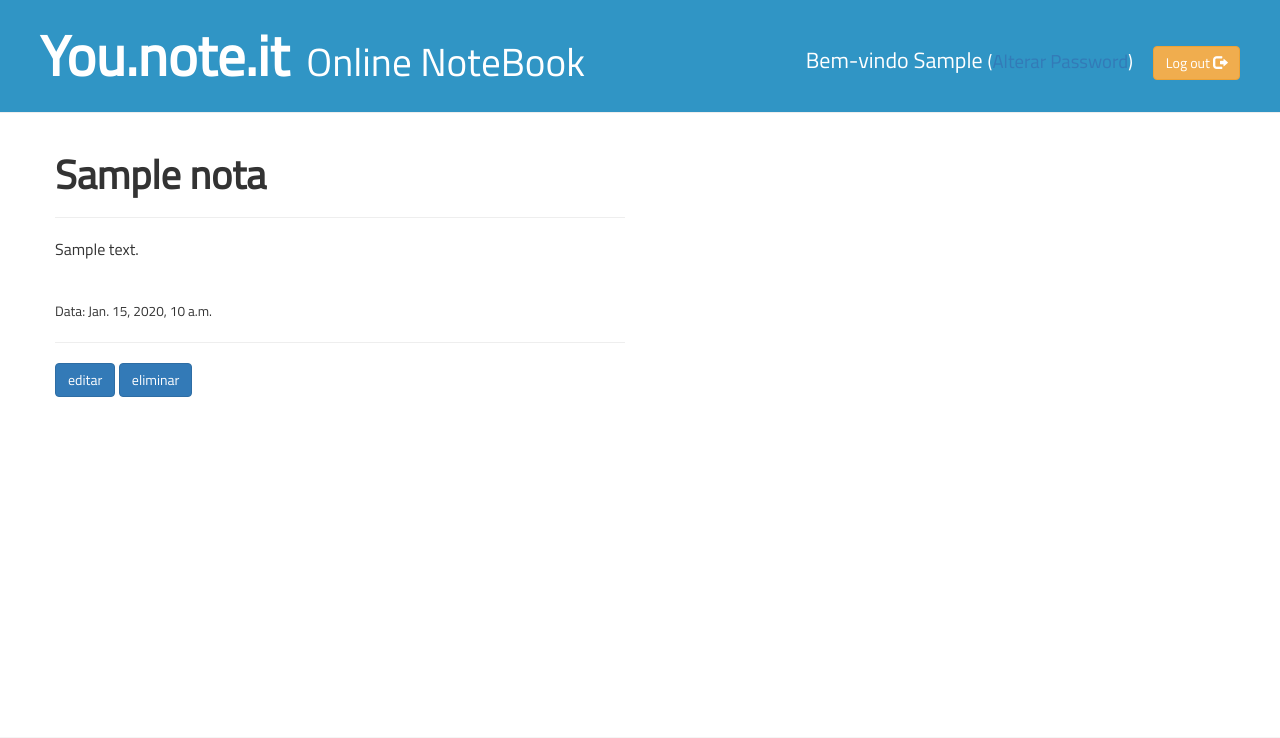
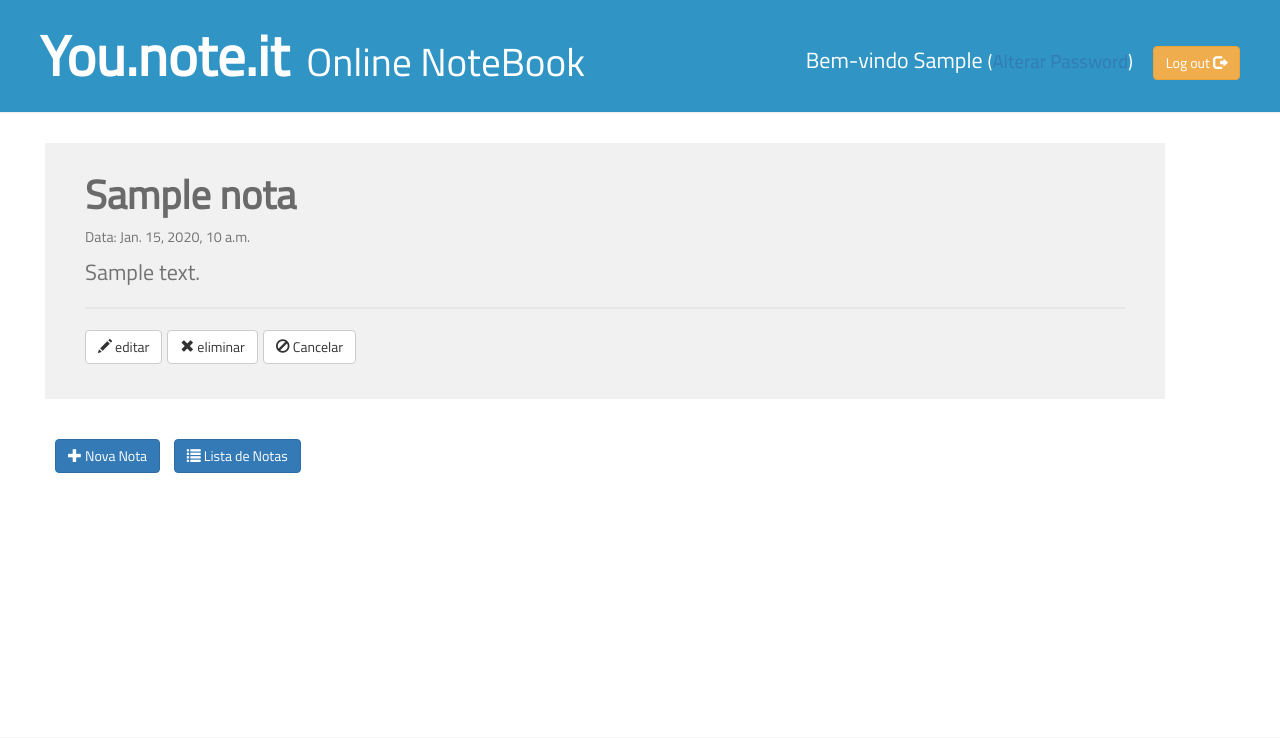
Before and after one commit to asemedo/bloco-de-notas, a Django app: page /nota/1 in a window 1280 px wide. Shown: the top 738 px of the page. Run offline with Django 3.2, Linux system fonts and the light colour scheme; a user stored in the database is signed in; tables that the repository leaves empty hold one stand-in row (values such as "Sample post"); some libraries are stand-ins or nearby versions.

Commit message:
Changed templates and CSS

```diff
--- a/blocodenotas/static/css/blocodenotas.css
+++ b/blocodenotas/static/css/blocodenotas.css
@@ -73,6 +73,7 @@ body {
 h1, h2, h3, h4 {
     font-family: 'Titillium Web', sans-serif;
     font-weight: bold;
+    color: #6B6A6A;
 }
 
 h1, .h1 {
@@ -94,7 +95,13 @@ h2, .h2 {
 
 .block textarea, .block input {
     width: 100%;
+    padding: 3px 10px;
 }
+
+.block textarea {
+    height: 150px;
+}
+
 
 
 .block label {
@@ -145,3 +152,95 @@ h2, .h2 {
 hr.white {
     border: 1px solid #fff;
 }
+
+hr.gray {
+    border: 1px solid #E8E7E7;
+}
+
+.box-notes {
+    margin: 0 -10px 20px;
+    overflow: hidden;
+}
+
+.box-notes-list {
+    padding-left: 0;
+    list-style: none;
+}
+
+.box-notes li {
+    float: left;
+    min-width: 200px;
+    min-height: 80px;
+    padding: 20px;
+    font-size: 16px;
+    line-height: 1.4;
+    text-align: center;
+    background-color: #F1F1F1;
+    border: 10px solid #fff;
+    color: #727272;
+}
+
+.box-notes li:hover {
+    /* color: #000; */
+    background-color: #E2EDF3;
+}
+
+
+.box-notes li a {
+	text-transform: uppercase;
+	text-decoration: none;
+	color: #7d7d7d;
+	padding-right: 15px;
+}
+
+.box-notes li a:hover  {
+	color: #5696B5;
+	font-weight: 500;
+	/* text-decoration: none; */
+}
+
+.btn-default:hover, .btn-default:focus, .btn-default:active, .btn-default.active, .open>.dropdown-toggle.btn-default {
+    color: #fff !important;
+	background-color: #679ECE;
+    border-color: #5A8EBB;
+}
+
+.box-notes-detail {
+    margin: 0 -20px 30px;
+    overflow: hidden;
+    float: left;
+    min-width: 200px;
+    min-height: 200px;
+    width: 100%;
+    padding: 10px 40px 25px 40px;
+    font-size: 22px;
+    line-height: 1.4;
+    background-color: #F1F1F1;
+    border: 10px solid #fff;
+    color: #727272;
+}
+
+.box-notes-detail small, .box-notes-detail .small {
+    font-size: 65%;
+}
+
+.box-notes-detail:hover  {
+	/* background-color: #E2EDF3; */
+}
+
+.notes-edit textarea, .notes-edit input {
+	font-size: 18px;
+}
+
+.notes-nav-footer {
+	padding-bottom: 40px;
+}
+
+.notes-nav-footer a {
+	margin-right: 10px;
+}
+
+.notes-col3 {
+    width: 33.3%;
+    text-align: left !important;
+}
--- a/blocodenotas/templates/blocodenotas/nota_view.html
+++ b/blocodenotas/templates/blocodenotas/nota_view.html
@@ -1,19 +1,33 @@
 {% extends "blocodenotas/base.html" %}
 
 {% block content %}
-<div class="nota">
+<div class="box-notes-detail">
 	<h1>{{ nota }}</h1>
-	<hr>
+	<p><small>Data: {{ nota.created_date }}</small></p>
 	<p>{{ nota.texto|linebreaks }}</p>
 
-	<hr class="white">
-	<p><small>Data: {{ nota.created_date }}</small></p>
-	<hr>
+	<hr class="gray">
 
 	<p>
-		<a class="btn btn-primary btn-default" href="{% url "notas_edit" pk=nota.id %}">editar</a>
-		<a class="btn btn-primary btn-default" href="{% url "notas_delete" pk=nota.id %}">eliminar</a>
+		<a class="btn btn-default" href="{% url "notas_edit" pk=nota.id %}">
+			<span class="glyphicon glyphicon-pencil" aria-hidden="true"></span> editar
+		</a>
+		<a class="btn btn-default" href="{% url "notas_delete" pk=nota.id %}">
+			<span class="glyphicon glyphicon-remove" aria-hidden="true"></span> eliminar
+		</a>
+		<a class="btn btn-default" href="{% url "home" %}">
+			<span class="glyphicon glyphicon-ban-circle" aria-hidden="true"></span> Cancelar
+		</a>
 	</p>
 </div>
 
+<p class="notes-nav-footer">
+	<a class="btn btn-primary btn-default" href="{% url "notas_new" %}">
+		<span class="glyphicon glyphicon-plus" aria-hidden="true"></span> Nova Nota
+	</a>
+	<a class="btn btn-primary btn-default" href="{% url "home" %}">
+		<span class="glyphicon glyphicon-list" aria-hidden="true"></span> Lista de Notas
+	</a>
+</p>
+
 {% endblock %}
--- a/blocodenotas/views.py
+++ b/blocodenotas/views.py
@@ -65,7 +65,8 @@ class PasswordChangeView(LoggedInMixin, FormView):
     form_class = PasswordChangeForm
 
     def form_valid(self, form):
-        form = PasswordChangeForm(user=self.request.user, data=self.request.POST)
+        form = PasswordChangeForm(user=self.request.user,
+                                  data=self.request.POST)
         if form.is_valid():
             form.save()
             update_session_auth_hash(self.request, form.user)
```
Also changed, not shown: blocodenotas/templates/blocodenotas/edit_nota.html (+18 -1 lines), blocodenotas/templates/blocodenotas/edit_user.html (+16 -1 lines), blocodenotas/templates/blocodenotas/new_user.html (+15 -1 lines), blocodenotas/templates/blocodenotas/notas_list.html (+24 -11 lines), blocodenotas/templates/blocodenotas/user_view.html (+23 -3 lines), blocodenotas/templates/blocodenotas/users_list.html (+17 -11 lines).
